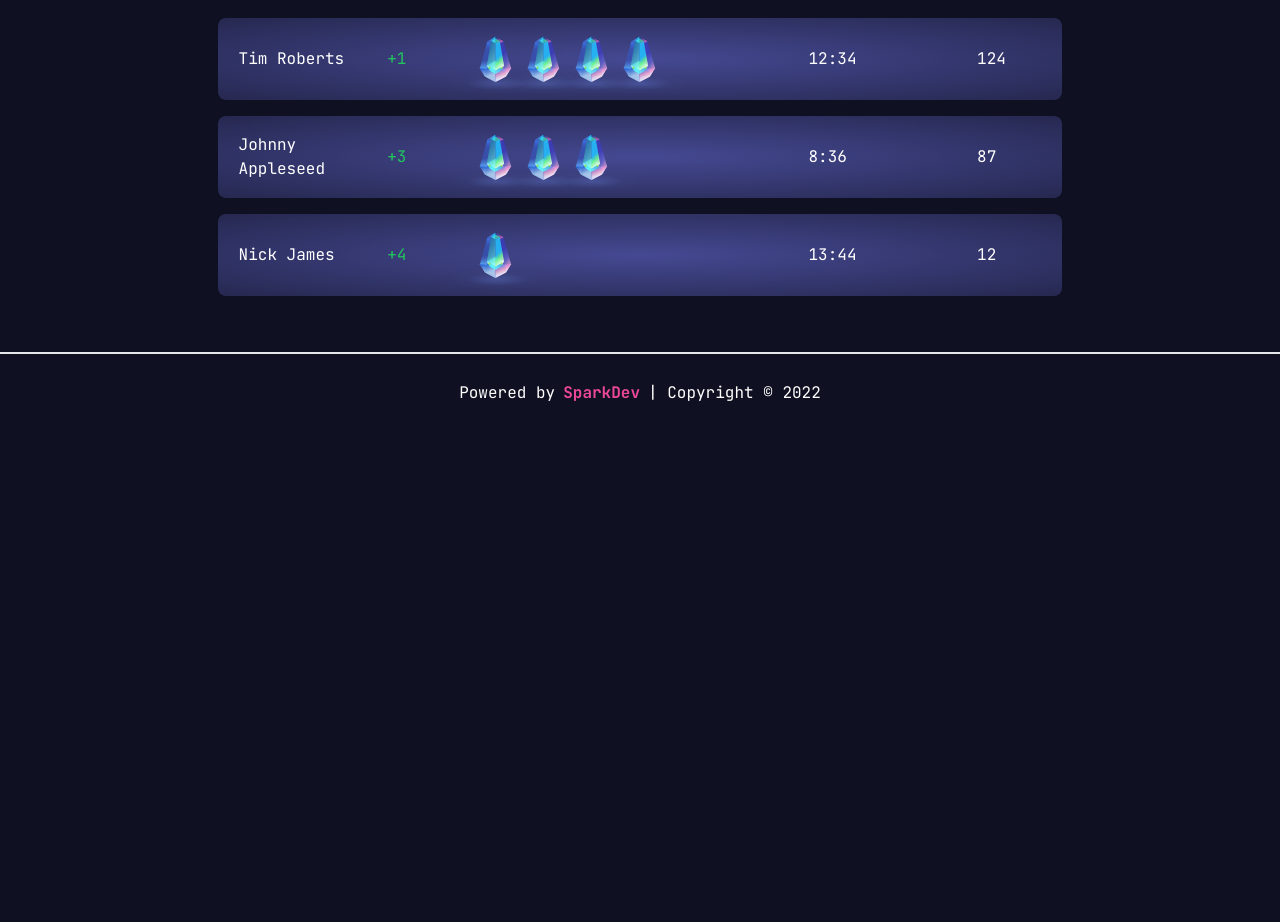
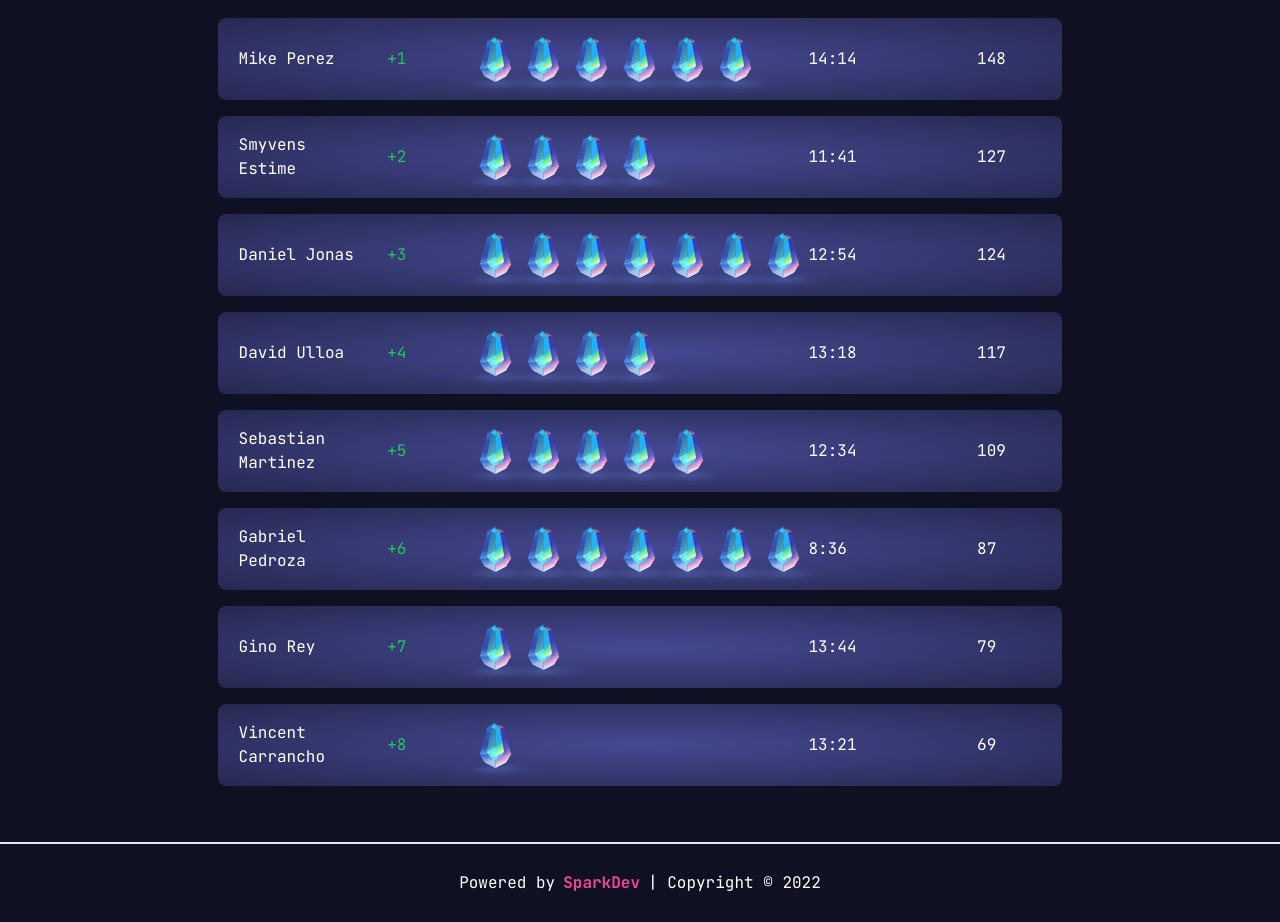
Before and after one commit to upe-webdev-2/codeclash-frontend, a Next.js app: page /profile in a window 1280 px wide. Shown: the part 682-1604 px from the top of the page. Before the commit the page ends 1114 px from the top, so only its background shows below. Built offline with nearby package versions, Linux system fonts and the light colour scheme; no server answers.

Commit message:
leaderboards

```diff
--- a/src/components/profile/leaderboard-list.tsx
+++ b/src/components/profile/leaderboard-list.tsx
@@ -4,25 +4,60 @@ import LeaderboardItem from "./leaderboard-item";
 const LeaderboardList = () => {
   const [leaderboardMockData] = useState([
     {
-      name: "Tim Roberts",
+      name: "Mike Perez",
       rank: 1,
+      badgeCount: 6,
+      minutes: 854,
+      score: 148
+    },
+    {
+      name: "Smyvens Estime",
+      rank: 2,
       badgeCount: 4,
-      minutes: 754,
+      minutes: 701,
+      score: 127
+    },
+    {
+      name: "Daniel Jonas",
+      rank: 3,
+      badgeCount: 7,
+      minutes: 774,
       score: 124
     },
     {
-      name: "Johnny Appleseed",
-      rank: 3,
-      badgeCount: 3,
+      name: "David Ulloa",
+      rank: 4,
+      badgeCount: 4,
+      minutes: 798,
+      score: 117
+    },
+    {
+      name: "Sebastian Martinez",
+      rank: 5,
+      badgeCount: 5,
+      minutes: 754,
+      score: 109
+    },
+    {
+      name: "Gabriel Pedroza",
+      rank: 6,
+      badgeCount: 7,
       minutes: 516,
       score: 87
     },
     {
-      name: "Nick James",
-      rank: 4,
+      name: "Gino Rey",
+      rank: 7,
+      badgeCount: 2,
+      minutes: 824,
+      score: 79
+    },
+    {
+      name: "Vincent Carrancho",
+      rank: 8,
       badgeCount: 1,
-      minutes: 824,
-      score: 12
+      minutes: 801,
+      score: 69
     }
   ]);
 
```
